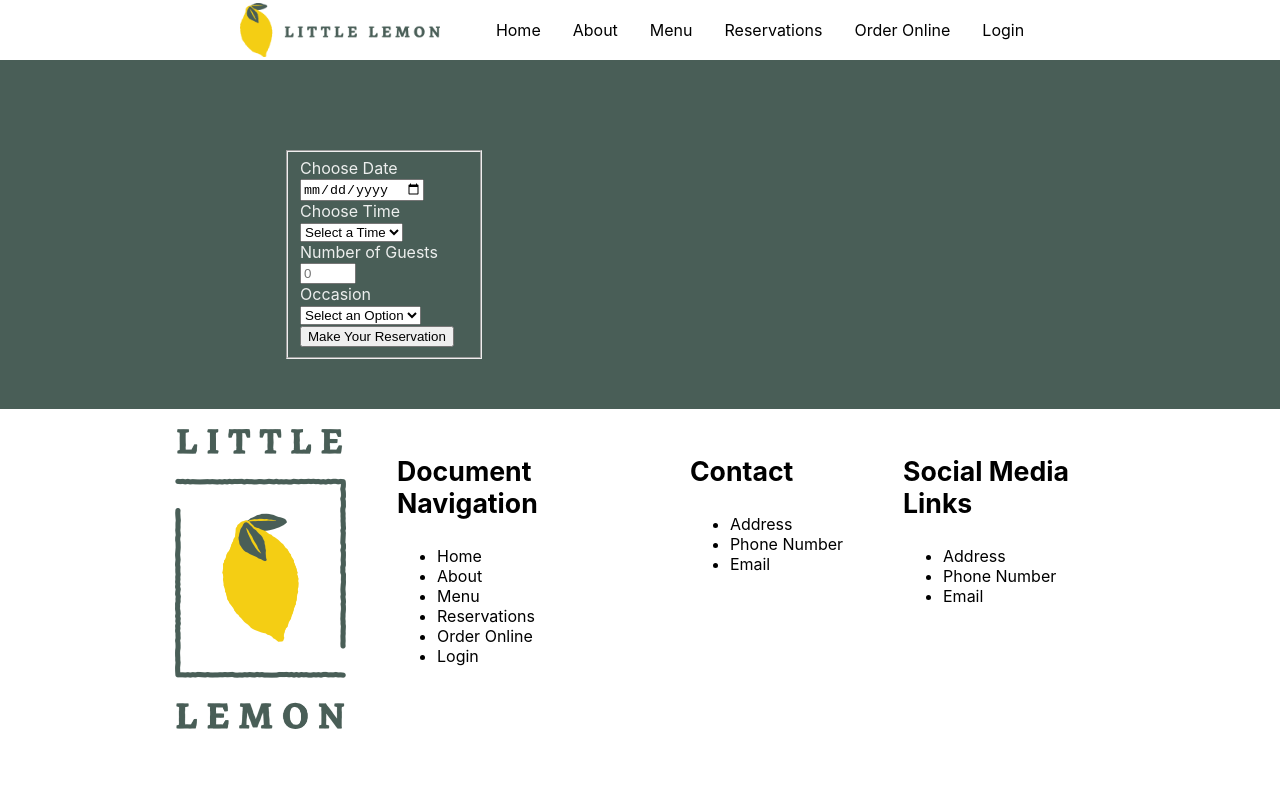
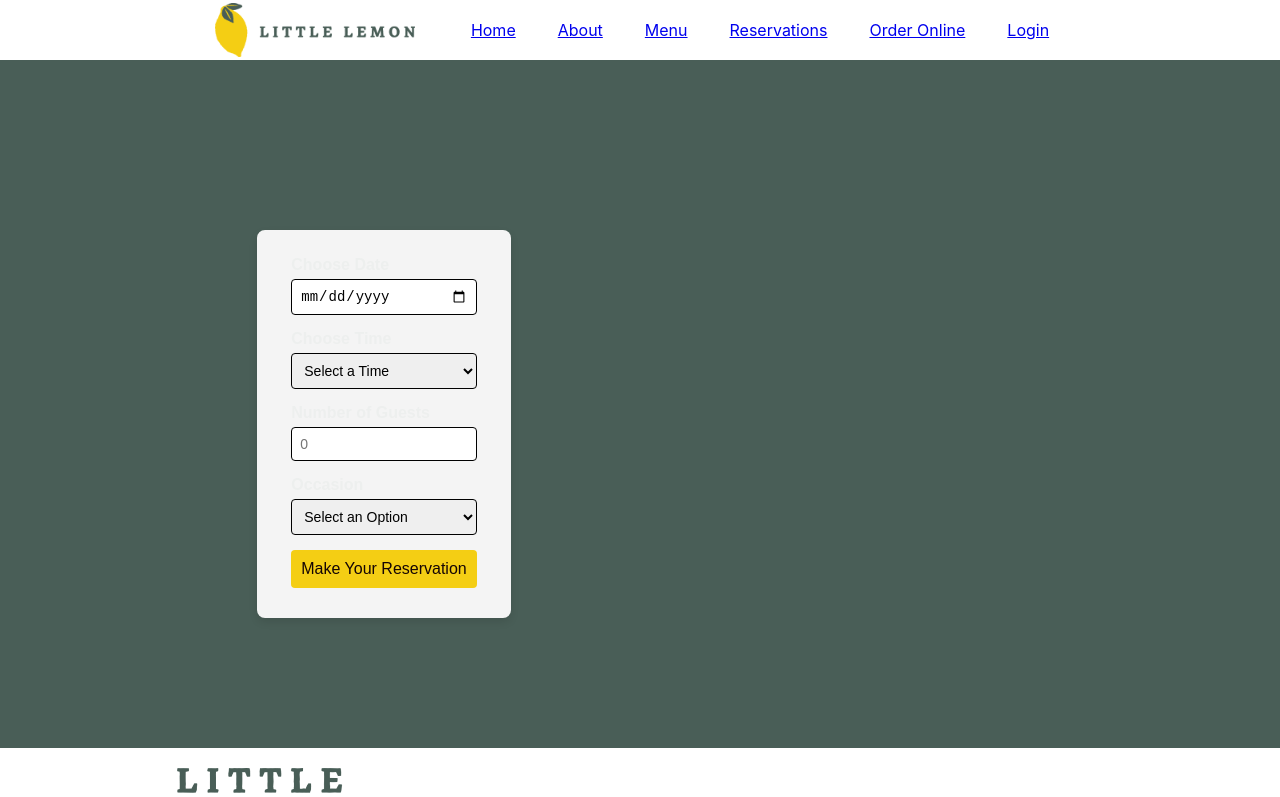
Before and after one commit to Roshka-Oleg/little-lemon, a React (Create React App) app: page /booking in a window 1280 px wide. Shown: the top 797 px of the page. Built offline with nearby package versions, Linux system fonts and the light colour scheme; the HTML template or start-up script is replaced by a standard one.

Commit message:
Финальная версияяя

```diff
--- a/public/index.html
+++ b/public/index.html
@@ -15,7 +15,6 @@
   <meta property="og:title" content="Little Lemon - Уютный ресторан в центре города"/>
   <meta property="og:description" content="Насладитесь свежими блюдами в ресторане Little Lemon. Отличная атмосфера, внимательное обслуживание и вкусная еда!"/>
   <meta property="og:image" content="https://yourdomain.com/images/logo.png"/>
-
     <link rel="apple-touch-icon" href="%PUBLIC_URL%/logo192.png" />
     <!--
       manifest.json provides metadata used when your web app is installed on a
--- /dev/null
+++ b/src/Components/BookingForm.css
@@ -0,0 +1,52 @@
+/* BookingForm.css */
+
+form {
+    max-width: 600px;
+    margin: 80px auto;
+    padding: 20px;
+    background-color: #f4f4f4;
+    border-radius: 8px;
+    box-shadow: 0 4px 8px rgba(0,0,0,0.1);
+    font-family: Arial, sans-serif;
+  }
+
+  fieldset {
+    border: none;
+    display: flex;
+    flex-direction: column;
+    gap: 15px;
+  }
+
+  div {
+    display: flex;
+    flex-direction: column;
+  }
+
+  label {
+    margin-bottom: 5px;
+    font-weight: bold;
+  }
+
+  input[type="date"],
+  input[type="number"],
+  select {
+    padding: 8px;
+    border: 1px solid #000000;
+    border-radius: 4px;
+    font-size: 14px;
+  }
+
+  input[type="submit"] {
+    padding: 10px;
+    background-color: #F4CE14;
+    color: rgb(21, 5, 5);
+    border: none;
+    border-radius: 4px;
+    font-size: 16px;
+    cursor: pointer;
+    transition: background-color 0.3s ease;
+  }
+
+  input[type="submit"]:hover {
+    background-color: #c5d418bd;
+  }
--- a/src/Components/BookingForm.js
+++ b/src/Components/BookingForm.js
@@ -1,6 +1,6 @@
 import React from "react";
 import { useState } from "react";
-
+import './BookingForm.css';
 
 
 const BookingForm = (props) => {
@@ -22,8 +22,8 @@ const BookingForm = (props) => {
 
   return (
     <header>
-      <section>
-        <form onSubmit={handleSumbit}>
+       <section className="form-image-container">
+        <form onSubmit={handleSumbit} className="booking-form">
           <fieldset>
             <div>
               <label htmlFor="book-date">Choose Date</label>
--- a/src/Components/Footer.js
+++ b/src/Components/Footer.js
@@ -6,17 +6,17 @@ const Footer = () => {
         <footer>
             <section>
             <div>
-                <img src={small_logo} />
+                <img src={small_logo} alt="Small Logo"/>
             </div>
             <div>
                 <h3>Document Navigation</h3>
             <ul>
-                <li>Home</li>
-                <li>About</li>
-                <li>Menu</li>
-                <li>Reservations</li>
-                <li>Order Online</li>
-                <li>Login</li>
+            <li><a href="/">Home</a></li>
+                        <li><a href="#">About</a></li>
+                        <li><a href="#">Menu</a></li>
+                        <li><a href="Booking">Reservations</a></li>
+                        <li><a href="#">Order Online</a></li>
+                        <li><a href="#">Login</a></li>
             </ul>
             </div>
             <div>
--- a/src/Components/Nav.js
+++ b/src/Components/Nav.js
@@ -1,17 +1,18 @@
 import React from "react";
 import littlelemon_logo from "../images/littlelemon_logo.png"
+import { Link } from "react-router-dom";
 
 const Nav = () => {
     return(
         <nav>
             <img src={littlelemon_logo} alt="Little Lemon Logo" ></img>
-            <ul>
-                <li><a>Home</a></li>
-                <li><a>About</a></li>
-                <li><a>Menu</a></li>
-                <li><a>Reservations</a></li>
-                <li><a>Order Online</a></li>
-                <li><a>Login</a></li>
+            <ul style={{ listStyle: "none", display: "flex", gap: "10px" }}>
+            <li><Link to="/">Home</Link></li>
+        <li><Link to="/about">About</Link></li>
+        <li><Link to="/menu">Menu</Link></li>
+        <li><Link to="/Booking">Reservations</Link></li>
+        <li><Link to="/order-online">Order Online</Link></li>
+        <li><Link to="/login">Login</Link></li>
 
             </ul>
         </nav>
```
Also changed, not shown: src/App.css (line endings or trailing spaces), src/images/server1.png (added).
